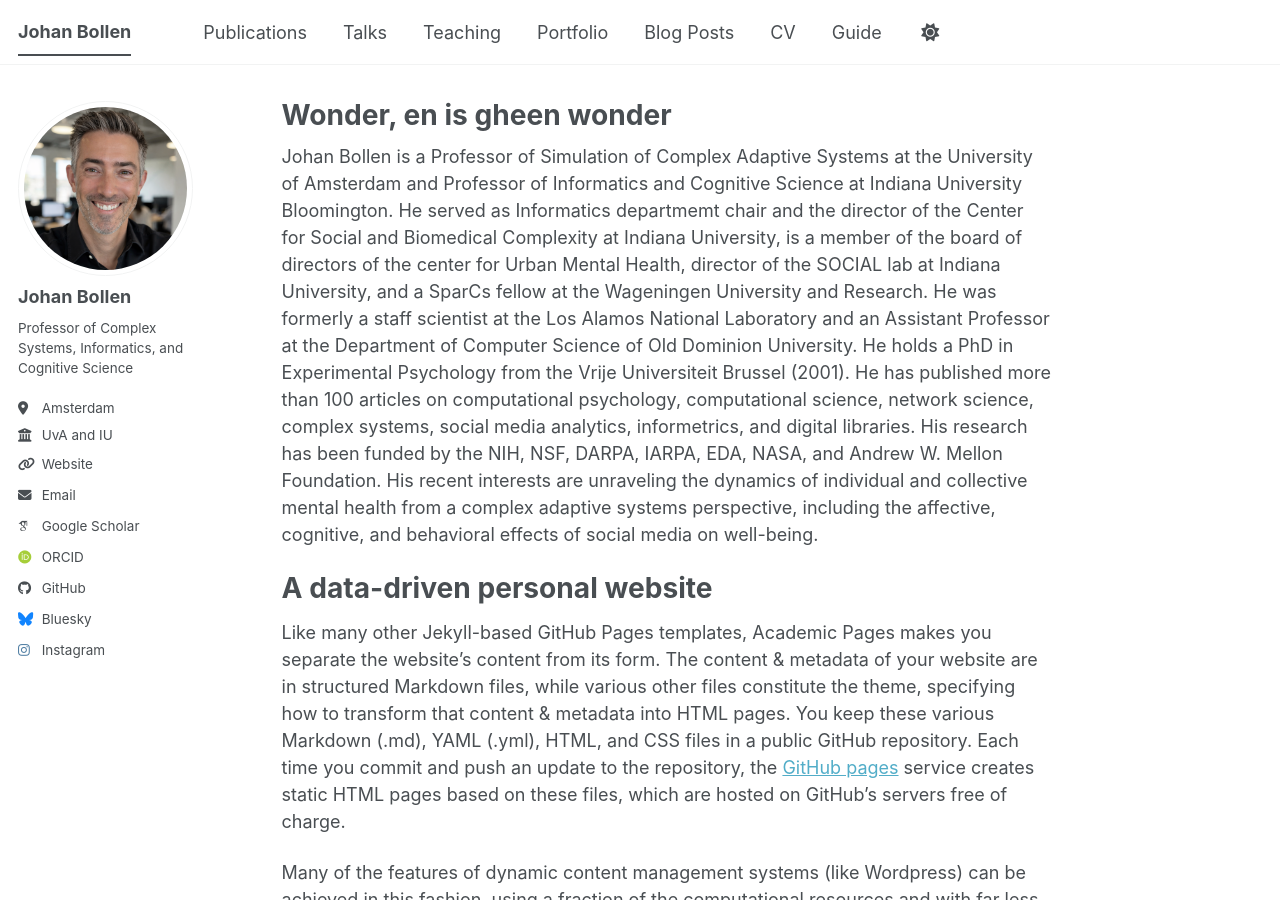
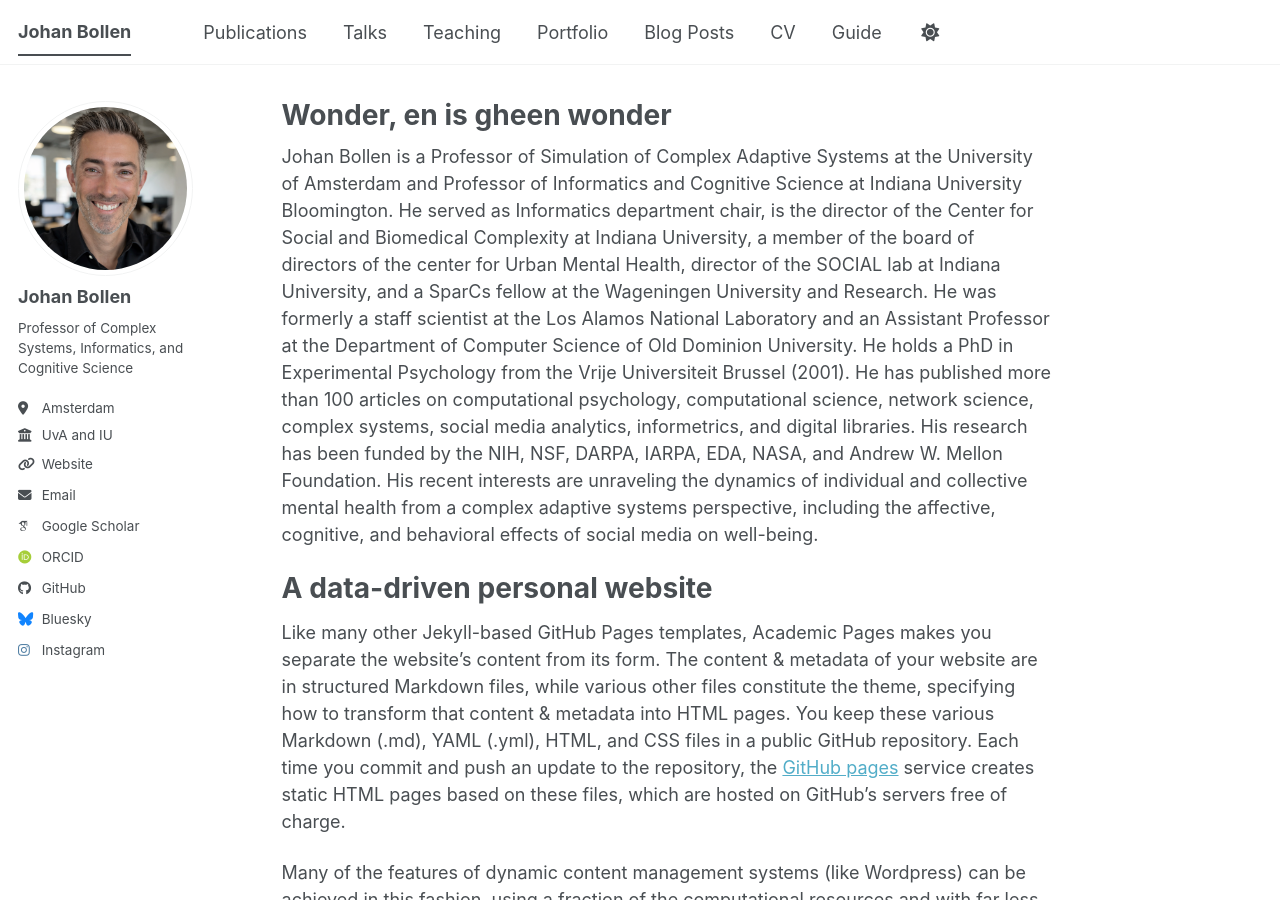
Before and after one commit to jbollen/jbollen.github.io, a Jekyll site: the page built from _pages/about.md, in a window 1280 px wide and 900 px high. Built offline with Jekyll 4.4.1, drawn with Linux system fonts in a browser that asks for light colours; some web fonts are replaced; a script bundle is joined from its source files by our own code; library files that are not in the unit come from our copies.

Commit message:
Update about.md

```diff
--- a/_pages/about.md
+++ b/_pages/about.md
@@ -7,7 +7,7 @@
   - /about.html
 ---
 
-Johan Bollen is a Professor of Simulation of Complex Adaptive Systems at the University of Amsterdam and Professor of Informatics and Cognitive Science at Indiana University Bloomington. He served as Informatics departmemt chair and the director of the Center for Social and Biomedical Complexity at Indiana University, is a member of the board of directors of the center for Urban Mental Health, director of the SOCIAL lab at Indiana University, and a SparCs fellow at the Wageningen University and Research. He was formerly a staff scientist at the Los Alamos National Laboratory and an Assistant Professor at the Department of Computer Science of Old Dominion University. He holds a PhD in Experimental Psychology from the Vrije Universiteit Brussel (2001). He has published more than 100 articles on computational psychology, computational science, network science, complex systems, social media analytics, informetrics, and digital libraries. His research has been funded by the NIH, NSF, DARPA, IARPA, EDA, NASA, and Andrew W. Mellon Foundation. His recent interests are unraveling the dynamics of individual and collective mental health from a complex adaptive systems perspective, including the affective, cognitive, and behavioral effects of social media on well-being.
+Johan Bollen is a Professor of Simulation of Complex Adaptive Systems at the University of Amsterdam and Professor of Informatics and Cognitive Science at Indiana University Bloomington. He served as Informatics department chair, is the director of the Center for Social and Biomedical Complexity at Indiana University, a member of the board of directors of the center for Urban Mental Health, director of the SOCIAL lab at Indiana University, and a SparCs fellow at the Wageningen University and Research. He was formerly a staff scientist at the Los Alamos National Laboratory and an Assistant Professor at the Department of Computer Science of Old Dominion University. He holds a PhD in Experimental Psychology from the Vrije Universiteit Brussel (2001). He has published more than 100 articles on computational psychology, computational science, network science, complex systems, social media analytics, informetrics, and digital libraries. His research has been funded by the NIH, NSF, DARPA, IARPA, EDA, NASA, and Andrew W. Mellon Foundation. His recent interests are unraveling the dynamics of individual and collective mental health from a complex adaptive systems perspective, including the affective, cognitive, and behavioral effects of social media on well-being.
 
 A data-driven personal website
 ======
```
